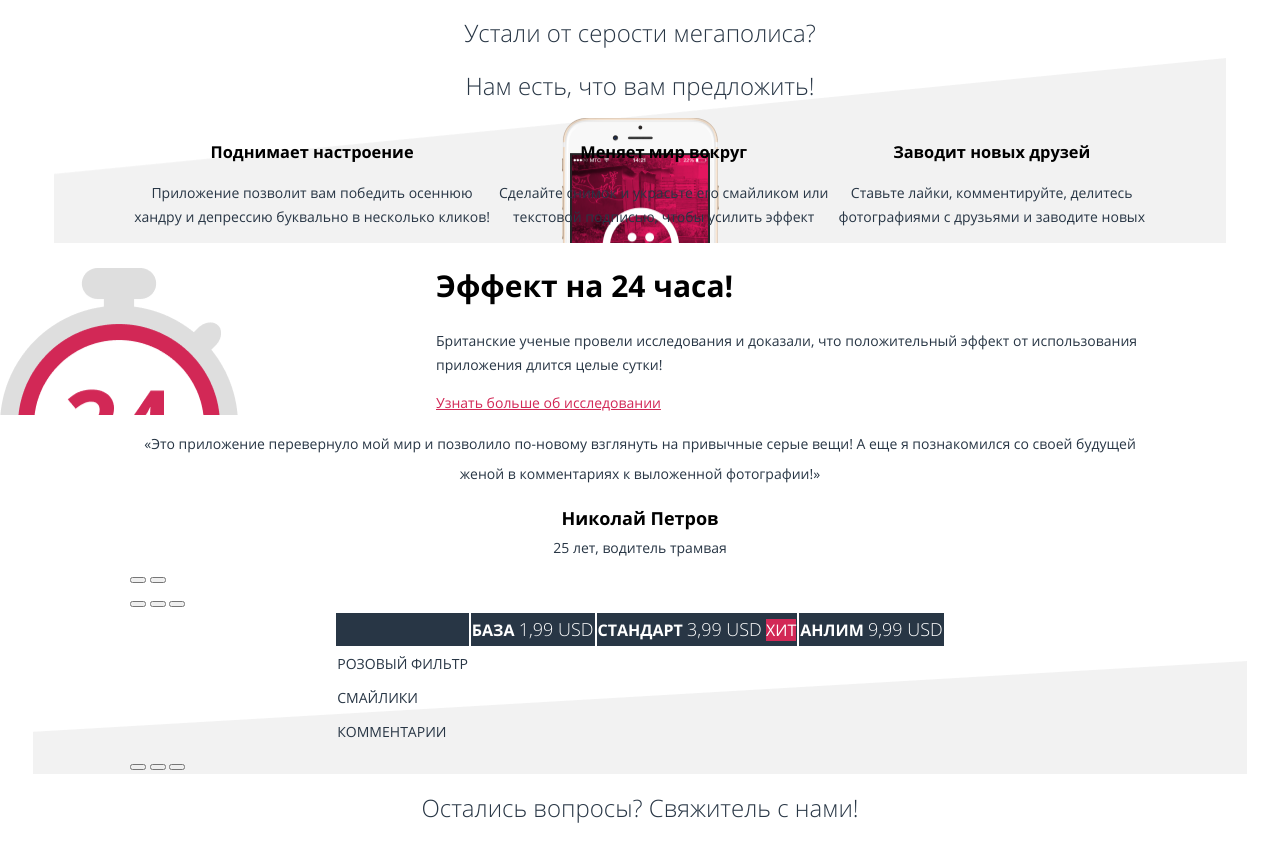
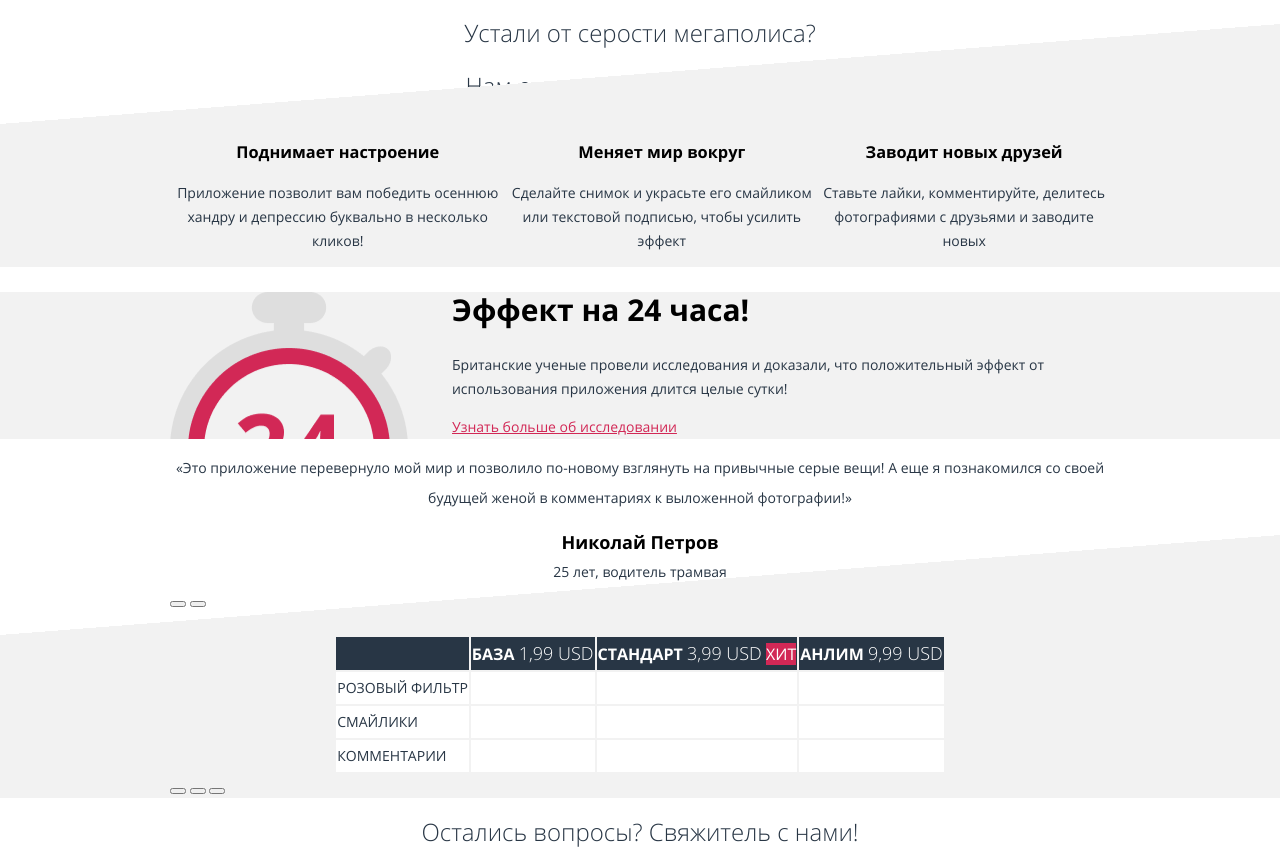
Before and after one commit to Senya2648/1105667-pink-24, a website: page source/index.html in a window 1280 px wide. Shown: the part 840-1689 px from the top of the page. Drawn offline with nearby package versions, Linux system fonts and the light colour scheme; files that its build step writes are made by us from their sources.

Commit message:
стики футер, контейнер, градиент

```diff
--- a/source/index.html
+++ b/source/index.html
@@ -8,6 +8,8 @@
   </head>
   <body class="page__body">
     <header class="page-header">
+      <div class="container">
+        <div class="page-header__menu">
           <a class="page-header__logo logo">
             <svg class="logo__glasses-clean logo__glasses-clean--header" aria-hidden="true" focusable="false"  width="59" height="40" viewBox="0 0 59 40" fill="none" xmlns="http://www.w3.org/2000/svg">
               <path fill-rule="evenodd" clip-rule="evenodd" d="m53.9 6.59 5.03 21.14a1.42 1.42 0 0 1-.75 1.72c-.2.09-.43.13-.65.11h-4.01a11.63 11.63 0 0 1-11.49 10.32c-5.92 0-10.8-4.5-11.49-10.32h-1.96A11.75 11.75 0 0 1 16.97 40c-6 0-10.94-4.57-11.61-10.47H1.45A1.36 1.36 0 0 1 .3 29a1.42 1.42 0 0 1-.24-1.27L5.1 6.6C5.46 4.26 7.64 0 13.5 0c.38 0 .76.16 1.03.44a1.5 1.5 0 0 1 0 2.1c-.27.27-.65.43-1.03.43-4.71 0-5.44 3.7-5.5 4.1L3.34 26.6h2.03a11.75 11.75 0 0 1 11.6-10.3c5.94 0 10.84 4.48 11.6 10.3h1.99a11.63 11.63 0 0 1 11.47-10.19c5.89 0 10.75 4.46 11.48 10.23v-.06h2.14L51 7.08c-.07-.41-.77-4.1-5.5-4.1-.39 0-.76-.17-1.03-.44a1.5 1.5 0 0 1 0-2.1c.27-.28.64-.44 1.03-.44 5.85 0 8.03 4.26 8.38 6.59ZM25.66 29.56a9.12 9.12 0 0 0-.02-2.97 8.85 8.85 0 0 0-8.68-7.38 8.85 8.85 0 0 0-8.82 8.94 8.85 8.85 0 0 0 8.81 8.94c4.4 0 8.04-3.26 8.71-7.53Zm24.94 0a8.75 8.75 0 0 0-8.58-10.23 8.75 8.75 0 0 0-8.58 10.23 8.73 8.73 0 0 0 8.58 7.4c4.33 0 7.91-3.2 8.58-7.4Z"/>
@@ -46,11 +48,14 @@
               </li>
               </ul>
           </nav>
+        </div>
+      </div>
     </header>
 
     <main class="page-main">
       <h1 class="visually-hidden">Приложение "PINK" - взгляните на жизнь иначе.</h1>
       <section class="download">
+        <div class="container">
           <div class="download__wrapper">
             <h2 class="download__title">Взгляните на жизнь иначе!</h2>
             <a class="download__link button" href="#">Скачать приложение</a>
@@ -73,13 +78,18 @@
             </ul>
             <span class="download__text">Доступно для iPhone, iPad, Android, Windows Phone, OS X, Windows 8</span>
           </div>
+        </div>
       </section>
 
       <section class="qualities">
         <div class="qualities__wrapper">
+          <div class="container">
             <h2 class="visually-hidden">Что мы предалагаем?</h2>
             <p class="qualities__main-text">Устали от серости мегаполиса?</p>
             <p class="qualities__main-text">Нам есть, что вам предложить!</p>
+          </div>
+          <div class="qualities__list-wrapper">
+            <div class="container">
               <ul class="qualities__list">
                 <li class="qualities__item">
                   <h3 class="qualities__subtitle">Поднимает настроение</h3>
@@ -95,17 +105,21 @@
                 </li>
               </ul>
             </div>
+          </div>
+        </div>
       </section>
 
       <article class="study">
+        <div class="container">
           <div class="study__wrapper">
             <h2 class="study__title">Эффект на 24 часа!</h2>
             <p class="study__text">Британские ученые провели исследования и доказали, что положительный эффект от использования приложения длится целые сутки!</p>
             <a class="study__link" href="#">Узнать больше об исследовании</a>
           </div>
+        </div>
       </article>
 
-      <section class="reviews">
+      <section class="reviews container">
         <div class="reviews__wrapper slider">
           <h2 class="visually-hidden">Отзывы.</h2>
           <div class="reviews__list slider__list">
@@ -137,7 +151,7 @@
       </section>
 
       <section class="plans">
-        <div class="plans__wrapper slider">
+        <div class="plans__wrapper slider container">
           <h2 class="visually-hidden">Тарифные планы.</h2>
           <table class="plans-table">
             <tr class="plans-table__row">
@@ -188,7 +202,7 @@
       </section>
 
       <section class="contacts">
-        <div class="contacts__wrapper">
+        <div class="contacts__wrapper container">
           <h2 class="contacts__title">Остались вопросы? Свяжитель с нами!</h2>
           <p class="contacts__text">Звоните:
             <a class="contacts__phone" href="tel:+78125556666">+7 (812) 555-66-66</a>
@@ -205,7 +219,7 @@
         </div>
       </section>
     </main>
-    <footer class="page-footer">
+    <footer class="page-footer container">
       <div class="page-footer__wrapper">
           <a class="page-footer__logo logo">
             <svg class="logo__glasses-clean logo__glasses-clean--footer" aria-hidden="true" focusable="false"  width="59" height="40" viewBox="0 0 59 40" fill="none" xmlns="http://www.w3.org/2000/svg">
--- a/source/less/components/contacts.less
+++ b/source/less/components/contacts.less
@@ -1,11 +1,3 @@
-.contacts {
-  padding: 0 20px;
-
-  @media (min-width: @desktop-width) {
-    padding: 0 130px;
-  }
-}
-
 .contacts__title {
   font-weight: 300;
   font-size: 24px;
--- /dev/null
+++ b/source/less/components/container.less
@@ -0,0 +1,15 @@
+.container {
+  padding: 0 20px;
+  margin: 0 auto;
+  box-sizing: border-box;
+  width: @mobile-width;
+
+  @media (min-width: @tablet-width) {
+    width: @tablet-width;
+  }
+
+  @media (min-width: @desktop-width) {
+    width: @desktop-width;
+    padding: 0 130px;
+  }
+}
--- a/source/less/components/download.less
+++ b/source/less/components/download.less
@@ -5,17 +5,11 @@
   background-size: 320px 286px, 320px 462px;
   background-repeat: no-repeat, no-repeat;
   background-position: 50% 100%, 50% 100%; /*пока условно*/
-  padding: 0 20px;
-
-  @media (min-width: @desktop-width) {
-    padding: 0 130px;
-  }
 }
 
 .download__wrapper {
   display: flex;
   flex-direction: column;
-  width: 280px;
 
   @media (min-width: @tablet-width) {
     width: 300px;
--- a/source/less/components/page-footer.less
+++ b/source/less/components/page-footer.less
@@ -1,11 +1,3 @@
-.page-footer {
-  padding: 0 20px;
-
-  @media (min-width: @desktop-width) {
-    padding: 0 130px;
-  }
-}
-
 .page-footer__wrapper {
   display: flex;
   flex-direction: column;
--- a/source/less/components/page-header.less
+++ b/source/less/components/page-header.less
@@ -1,5 +1,8 @@
 .page-header {
   background-color: rgba(0, 0, 0, 0.3);
+}
+
+.page-header__menu {
   display: flex;
   flex-direction: column;
 
--- a/source/less/components/page-main.less
+++ b/source/less/components/page-main.less
@@ -1,3 +1,7 @@
+.page-main {
+  flex-grow: 1;
+}
+
 .page-main__title {
   font-weight: 300;
   font-size: 24px;
--- a/source/less/components/page.less
+++ b/source/less/components/page.less
@@ -1,3 +1,7 @@
+.page {
+  height: 100%;
+}
+
 .page__body {
   font-family: "Open Sans", "Arial", sans-serif;
   font-style: normal;
@@ -7,4 +11,8 @@
   color: @base-color-dark;
   background-color: #ffffff;
   margin: 0;
+  min-width: @mobile-width;
+  min-height: 100%;
+  display: flex;
+  flex-direction: column;
 }
--- a/source/less/components/plans-table.less
+++ b/source/less/components/plans-table.less
@@ -21,6 +21,7 @@
 .plans-table__data {
   line-height: 30px;
   text-transform: uppercase;
+  background-color: #ffffff;
 }
 
 .plans-table__hit {
--- a/source/less/components/plans.less
+++ b/source/less/components/plans.less
@@ -1,11 +1,25 @@
 .plans {
-  background-image: url("../img/back-grey-small.png");
-  background-size: 1214px 506px;
-  background-repeat: no-repeat;
-  background-position: 50% 50px; /*пока условно*/
-  padding: 0 20px;
+  background-color: #f2f2f2;
+  position: relative;
+}
+
+.plans__wrapper::before {
+  content: "";
+  position: absolute;
+  display: block;
+  width: 100%;
+  height: 20px;
+  top: -20px;
+  left: 0;
+  background: linear-gradient(to bottom right, transparent 50%, #f2f2f2 50%);
+
+  @media (min-width: @tablet-width) {
+    height: 40px;
+    top: -40px;
+  }
 
   @media (min-width: @desktop-width) {
-    padding: 0 130px;
+    height: 100px;
+    top: -100px;
   }
 }
--- a/source/less/components/qualities.less
+++ b/source/less/components/qualities.less
@@ -1,15 +1,3 @@
-.qualities {
-  background-image: url("../img/back-iphone-smiley.png"), url("../img/back-grey-big.png");
-  background-repeat: no-repeat, no-repeat;
-  background-size: 157px 320px, 1172px 828px;
-  background-position: 50% 100px, 50% 40px; /*пока условно, просто посмтреть.*/
-  padding: 0 20px;
-
-  @media (min-width: @desktop-width) {
-    padding: 0 130px;
-  }
-}
-
 .qualities__main-text {
   font-weight: 300;
   font-size: 24px;
@@ -42,3 +30,29 @@
   font-weight: bold;
   color: #000000;
 }
+
+.qualities__list-wrapper {
+  background-color: #f2f2f2;
+  position: relative;
+}
+
+.qualities__list-wrapper::before {
+  content: "";
+  position: absolute;
+  display: block;
+  width: 100%;
+  height: 30px;
+  top: -30px;
+  left: 0;
+  background: linear-gradient(to bottom right, transparent 50%, #f2f2f2 50%);
+
+  @media (min-width: @tablet-width) {
+    height: 52px;
+    top: -52px;
+  }
+
+  @media (min-width: @desktop-width) {
+    height: 100px;
+    top: -100px;
+  }
+}
--- a/source/less/components/reviews.less
+++ b/source/less/components/reviews.less
@@ -1,11 +1,3 @@
-.reviews {
-  padding: 0 20px;
-
-  @media (min-width: @desktop-width) {
-    padding: 0 130px;
-  }
-}
-
 .reviews__item {
   margin: 0;
   padding: 0;
--- a/source/less/components/study.less
+++ b/source/less/components/study.less
@@ -1,21 +1,20 @@
 .study {
   display: none;
-  background-image: url("../img/back-timer.png");
-  background-repeat: no-repeat;
-  background-size: 238px 276px;
-  padding: 0 20px;
 
   @media (min-width: @tablet-width) {
     display: block;
   }
 
   @media (min-width: @desktop-width) {
-    padding: 0 130px;
+    background-color: #f2f2f2;
   }
 }
 
 .study__wrapper {
   padding-left: 50%;
+  background-image: url("../img/back-timer.png");
+  background-repeat: no-repeat;
+  background-size: 238px 276px;
 
   @media (min-width: @desktop-width) {
     padding-left: 30%;
--- a/source/less/global/variables.less
+++ b/source/less/global/variables.less
@@ -2,5 +2,6 @@
 @base-color-dark: #283645;
 @base-color-contrast:#d22856;
 // viewports
+@mobile-width: 320px;
 @tablet-width: 660px;
 @desktop-width: 1200px;
--- a/source/less/style.less
+++ b/source/less/style.less
@@ -25,3 +25,4 @@
 @import "./components/visually-hidden.less";
 @import "./components/page-footer.less";
 @import "./components/main-nav.less";
+@import "./components/container.less";
```
Also changed, not shown: source/catalog.html (+4 -0 lines), source/form.html (+4 -0 lines). Lines whose indentation alone changed are shown as unchanged.
